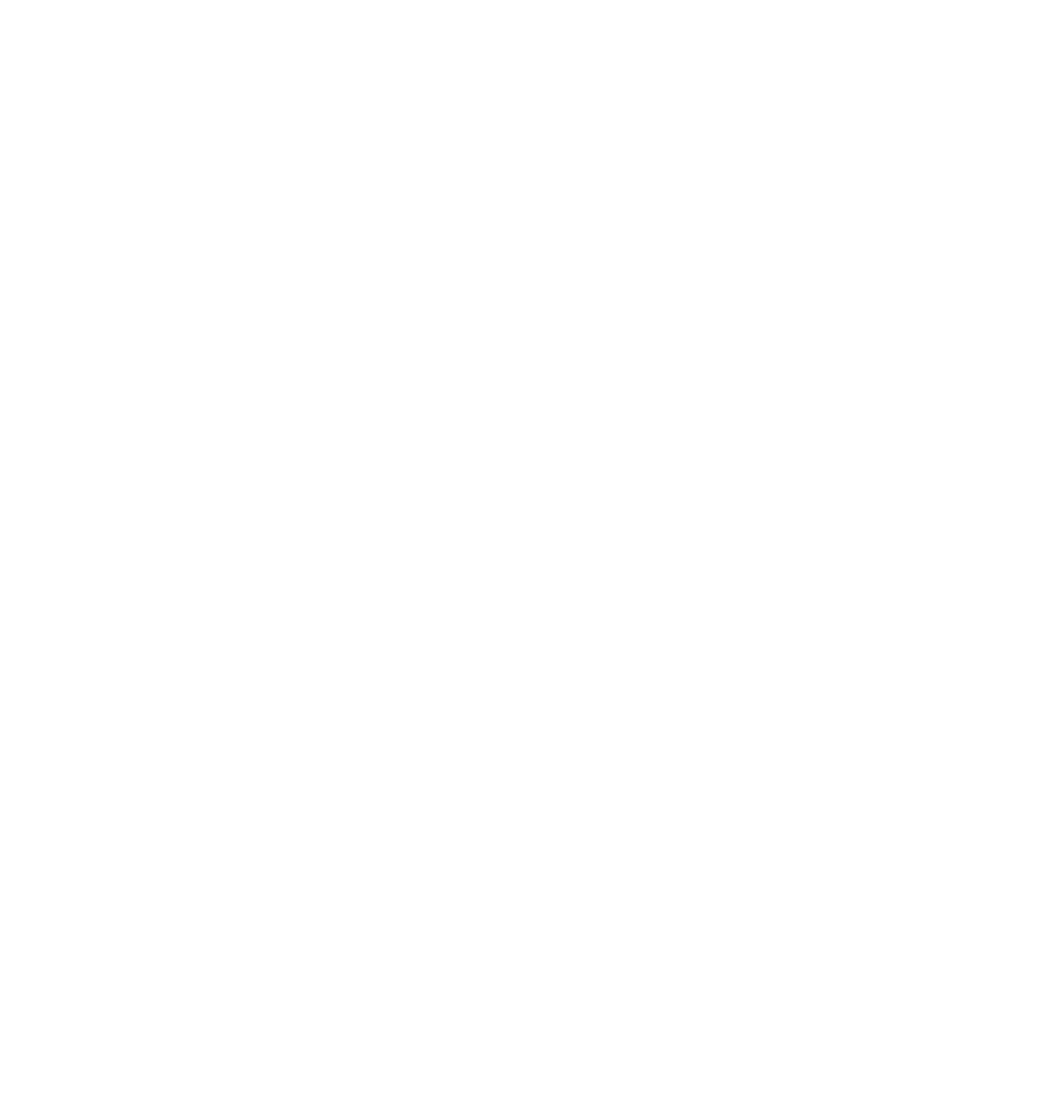
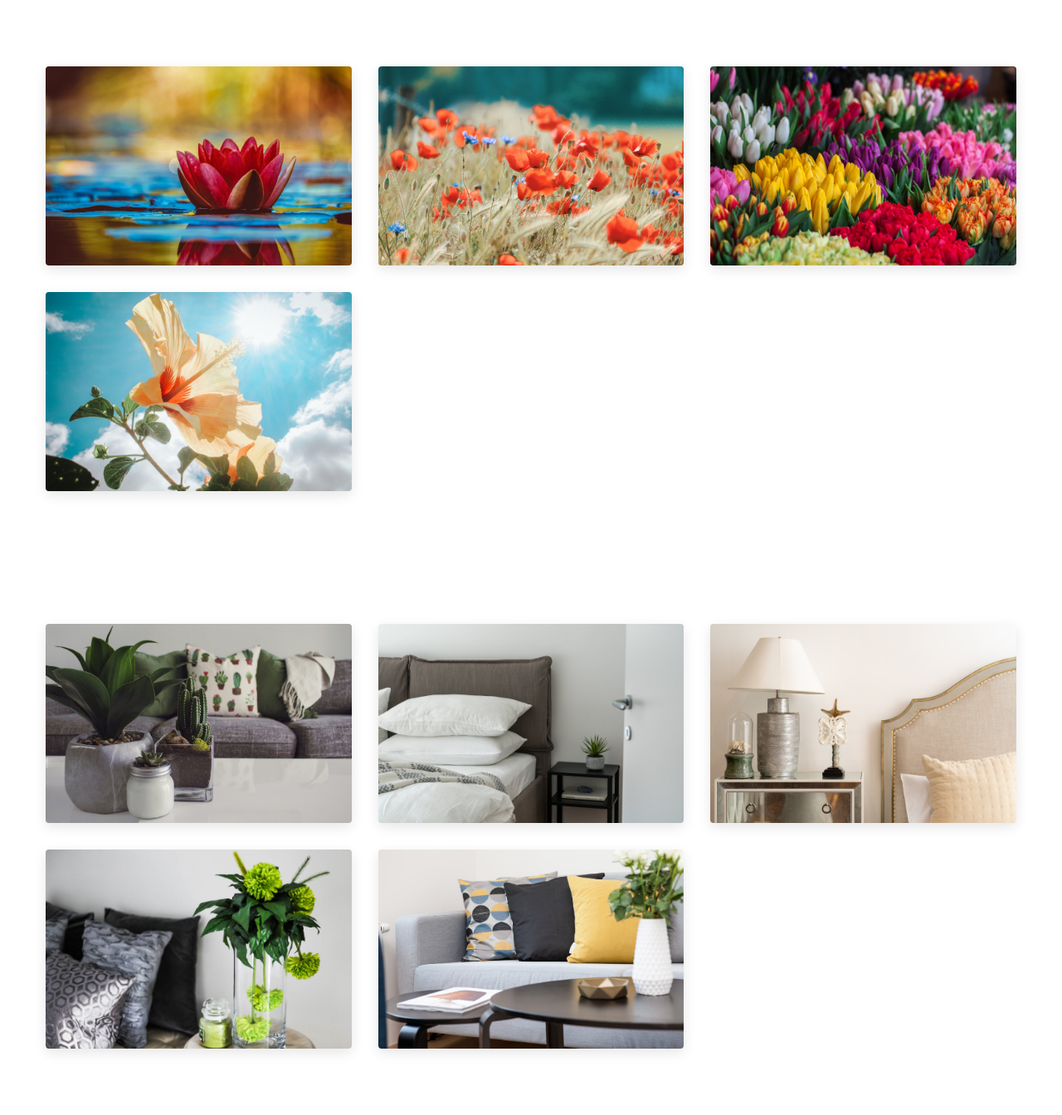
Before and after one commit to NarminGale/Gallery-OOP-Project, a plain HTML site: page index.html in a window 1280 px wide. Shown: the whole page at 83% size. Before the commit the page ends 800 px from the top, so only its background shows below. Drawn offline with nearby package versions, Linux system fonts and the light colour scheme.

Commit message:
Completed html structure of page

```diff
--- a/index.html
+++ b/index.html
@@ -16,6 +16,127 @@
     <link rel="stylesheet" href="./style.css" />
   </head>
   <body>
+    <!-- flowers -->
+    <section class="section flowers">
+      <img
+        src="./images/flower-1.jpeg"
+        alt="flower"
+        title="flower-1"
+        class="img"
+        data-id="1"
+      />
+      <img
+        src="./images/flower-2.jpeg"
+        alt="flower"
+        title="flower-2"
+        class="img"
+        data-id="2"
+      />
+      <img
+        src="./images/flower-3.jpeg"
+        alt="flower"
+        title="flower-3"
+        class="img"
+        data-id="3"
+      />
+      <img
+        src="./images/flower-4.jpeg"
+        alt="flower"
+        title="flower-4"
+        class="img"
+        data-id="4"
+      />
+    </section>
+
+    <!-- home interior -->
+    <section class="section home">
+      <img
+        src="./images/home-1.jpeg"
+        alt="home interior"
+        title="home-1"
+        class="img"
+        data-id="1"
+      />
+      <img
+        src="./images/home-2.jpeg"
+        alt="home interior"
+        title="home-2"
+        class="img"
+        data-id="2"
+      />
+      <img
+        src="./images/home-3.jpeg"
+        alt="home interior"
+        title="home-3"
+        class="img"
+        data-id="3"
+      />
+      <img
+        src="./images/home-4.jpeg"
+        alt="home interior"
+        title="home-4"
+        class="img"
+        data-id="4"
+      />
+      <img
+        src="./images/home-5.jpeg"
+        alt="home interior"
+        title="home-5"
+        class="img"
+        data-id="5"
+      />
+    </section>
+
+    <!-- modal -->
+    <div class="modal">
+      <button class="close-btn">
+        <i class="fas fa-times"></i>
+      </button>
+      <div class="modal-content">
+        <!-- prev and next buttons -->
+        <button class="prev-btn">
+          <i class="fas fa-chevron-left"></i>
+        </button>
+        <button class="next-btn">
+          <i class="fas fa-chevron-right"></i>
+        </button>
+        <!-- content -->
+        <img src="./images/flower-1.jpeg" alt="main img" class="main-img" />
+        <h3 class="image-name">image name</h3>
+        <div class="modal-images">
+          <img
+            src="./images/flower-1.jpeg"
+            alt="flower"
+            title="flower-1"
+            class="modal-img selected"
+            data-id="1"
+          />
+          <img
+            src="./images/flower-2.jpeg"
+            alt="flower"
+            title="flower-2"
+            class="modal-img"
+            data-id="2"
+          />
+          <img
+            src="./images/flower-3.jpeg"
+            alt="flower"
+            title="flower-3"
+            class="modal-img"
+            data-id="3"
+          />
+          <img
+            src="./images/flower-4.jpeg"
+            alt="flower"
+            title="flower-4"
+            class="modal-img"
+            data-id="4"
+          />
+        </div>
+      </div>
+    </div>
+
+    <!-- main js -->
     <script src="./app.js"></script>
   </body>
 </html>
```
